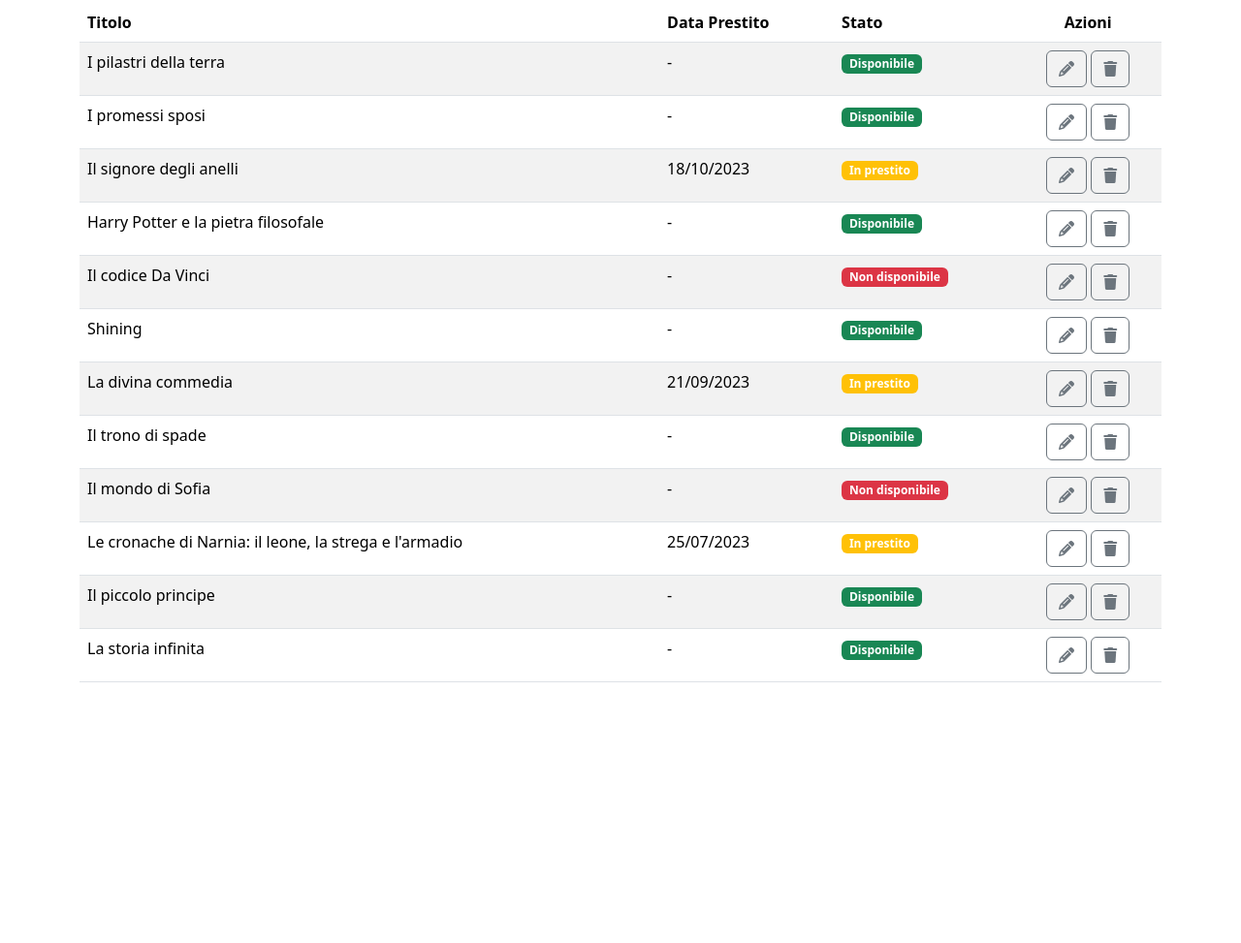
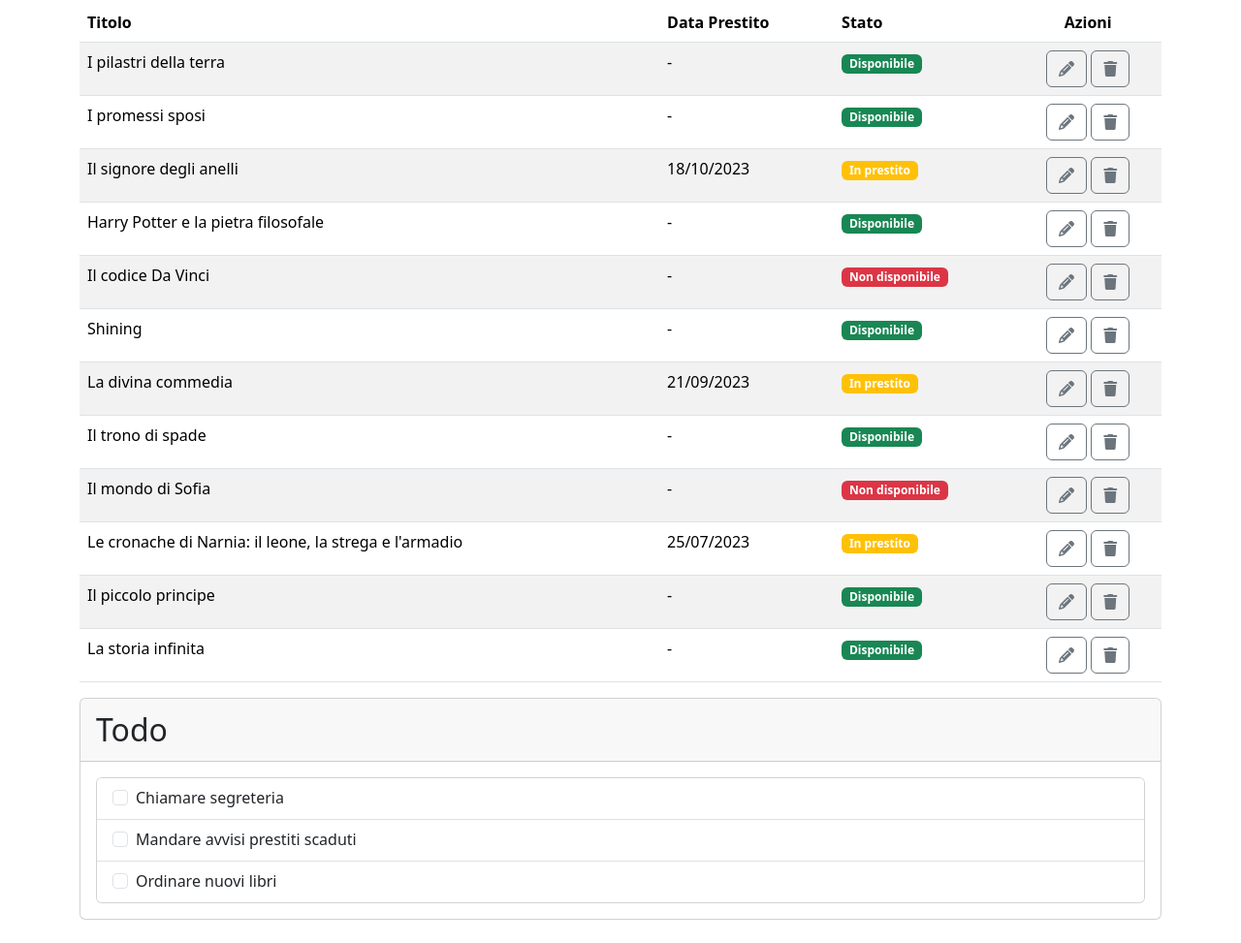
Before and after one commit to MattiaZecchinato/html-css-bootstrap-dashboard, a plain HTML site: page index.html in a window 1280 px wide. Shown: the part 171-1144 px from the top of the page at 97% size. Before the commit the page ends 915 px from the top, so only its background shows below. Drawn offline with nearby package versions, Linux system fonts and the light colour scheme.

Commit message:
feat: add to do list

```diff
--- a/index.html
+++ b/index.html
@@ -71,14 +71,14 @@
             <div class="container-fluid py-4 px-3 px-md-5">
 
                 <!-- table with book data -->
+                <div class="container">
+
                     <div class="d-flex justify-content-between align-items-center">
 
                         <p class="fs-2">Catalogo Libri</p>
                         <button type="button" class="btn btn-primary btn-lg">Aggiungi Libro</button>
 
                     </div>
-
-                <div class="container">
 
                     <table class="table table-striped">
 
@@ -255,6 +255,58 @@
 
                 </div>
 
+                <div class="container">
+
+                    <!-- to do list -->
+                    <div class="card">
+
+                        <p class="card-header fs-2">Todo</p>
+
+                        <div class="card-body">
+
+                            <div class="card">
+
+                                <ul class="list-group list-group-flush">
+
+                                    <li class="list-group-item">
+                                        <div class="form-check">
+                                            <input class="form-check-input" type="checkbox" value="" id="flexCheckDefault">
+                                            <label class="form-check-label" for="flexCheckDefault">
+                                                Chiamare segreteria
+                                            </label>
+                                        </div>
+                                    </li>
+
+                                    <li class="list-group-item">
+                                        <div class="form-check">
+                                            <input class="form-check-input" type="checkbox" value="" id="flexCheckDefault">
+                                            <label class="form-check-label" for="flexCheckDefault">
+                                                Mandare avvisi prestiti scaduti
+                                            </label>
+                                        </div>
+                                    </li>
+
+                                    <li class="list-group-item">
+                                        <div class="form-check">
+                                            <input class="form-check-input" type="checkbox" value="" id="flexCheckDefault">
+                                            <label class="form-check-label" for="flexCheckDefault">
+                                                Ordinare nuovi libri
+                                            </label>
+                                        </div>
+                                    </li>
+
+                                </ul>
+
+                            </div>
+
+                        </div>
+
+                    </div>
+
+                    <!-- FAQ -->
+
+                </div>
+
             </div>
 
         </main>
```
Lines whose indentation alone changed are shown as unchanged.
